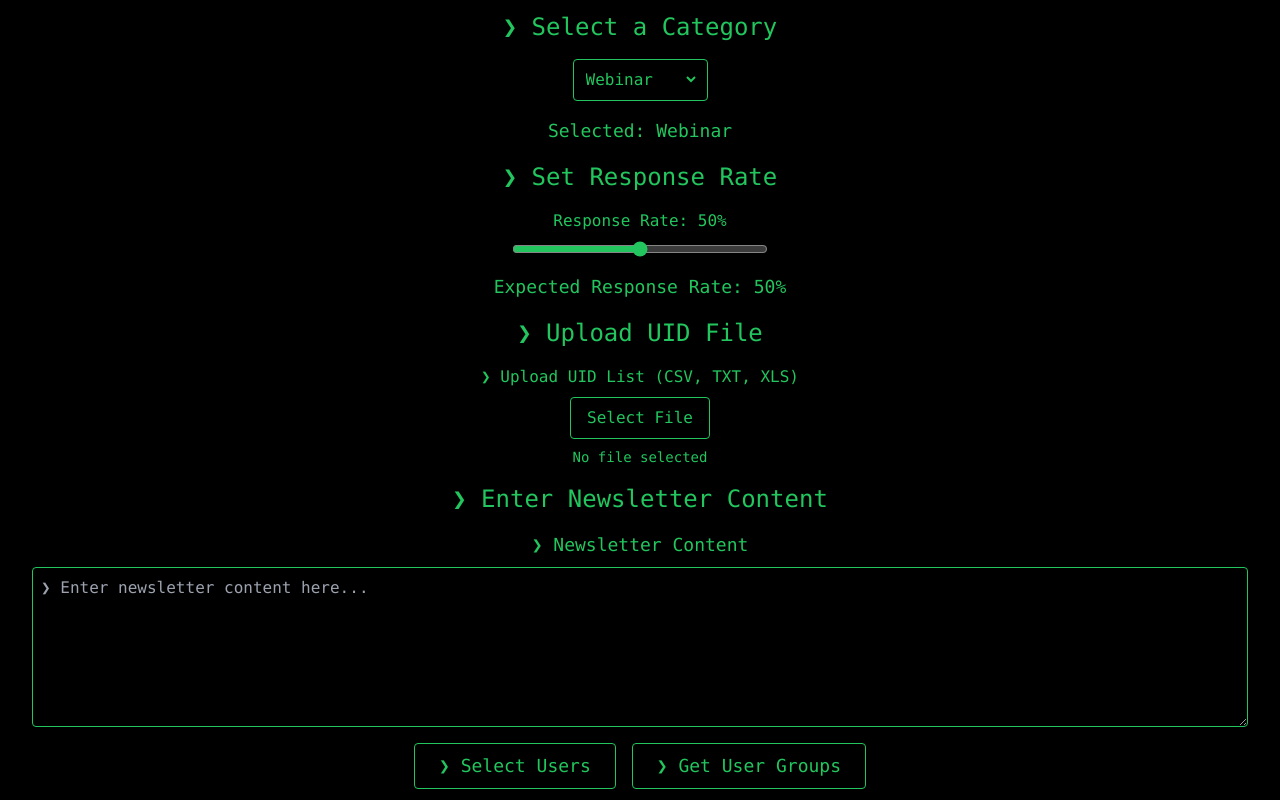
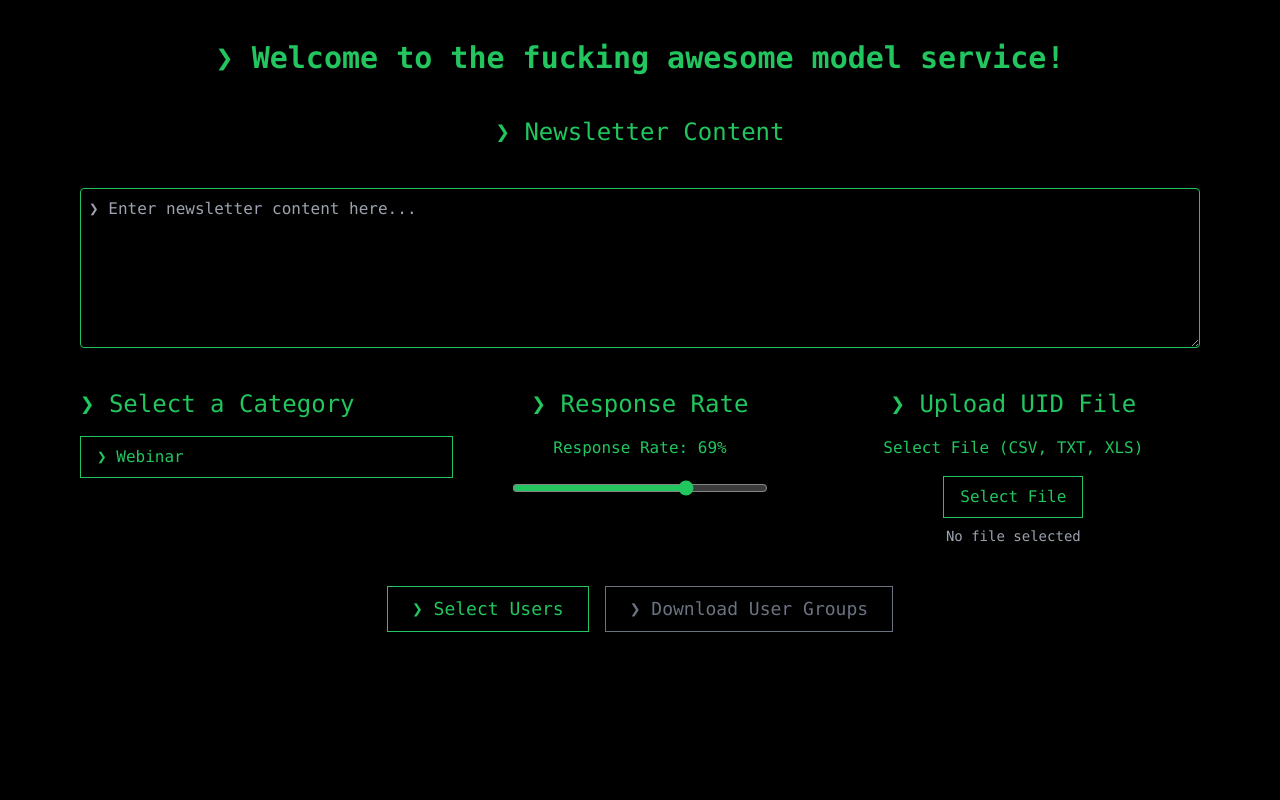
Before and after one commit to DenisKOMAROV/fucking_awesome_ml_web_ui_template, a React (Create React App) app in the folder frontend/: page / in a window 1280 px wide. Built offline with nearby package versions, Linux system fonts and the light colour scheme.

Commit message:
v1 with done frontend, but no mocks of stats

```diff
--- a/frontend/package.json
+++ b/frontend/package.json
@@ -7,6 +7,7 @@
     "@testing-library/jest-dom": "^6.6.3",
     "@testing-library/react": "^16.2.0",
     "@testing-library/user-event": "^13.5.0",
+    "jszip": "^3.10.1",
     "react": "^19.0.0",
     "react-dom": "^19.0.0",
     "react-scripts": "5.0.1",
--- a/frontend/src/App.js
+++ b/frontend/src/App.js
@@ -6,45 +6,57 @@ import TextBox from "./components/TextBox";
 import Button from "./components/Button";
 
 function App() {
-  const categories = ["Webinar", "Newsletter", "Event"];
+  const categories = ["Webinar", "Digest Analitycs", "Digest Product", "Ads", "Offline Event", "Other",];
   const [selectedCategory, setSelectedCategory] = useState(categories[0]);
-  const [responseRate, setResponseRate] = useState(50);
-  const [selectedFile, setSelectedFile] = useState(null);
+  const [responseRate, setResponseRate] = useState(69);
+  const [filesGenerated, setFilesGenerated] = useState(false);
   const [newsletterContent, setNewsletterContent] = useState("");
+
 
   const handleSelectUsers = () => {
     alert(`Selecting users for ${selectedCategory} with ${responseRate}% response rate.`);
-    // Here we will later call the FastAPI backend
+    setFilesGenerated(true);
   };
 
-  const handleGetUserGroups = () => {
+  const handleDownloadGroups = () => {
+    if (!filesGenerated) return;
     alert("Downloading user groups...");
-    // This will trigger a download from FastAPI later
   };
 
   return (
-    <div className="h-screen bg-black text-green-500 flex flex-col items-center justify-center space-y-4 p-4">
-      <h1 className="text-2xl">❯ Select a Category</h1>
-      <Dropdown options={categories} onSelect={setSelectedCategory} />
-      <p className="text-lg">Selected: {selectedCategory}</p>
+    <div className="h-screen bg-black text-green-500 flex flex-col items-center justify-start space-y-10 p-10">
+      <h1 className="text-3xl font-bold">❯ Welcome to the fucking awesome model service!</h1>
+      <h2 className="text-2xl mt-2">❯ Newsletter Content</h2>
+        <TextBox onContentChange={setNewsletterContent} />
 
-      <h2 className="text-2xl mt-4">❯ Set Response Rate</h2>
-      <Slider onChange={setResponseRate} />
-      <p className="text-lg">Expected Response Rate: {responseRate}%</p>
+      <div className="flex w-full justify-between px-10">
+        <div className="w-1/3 space-y-4">
+          <h2 className="text-2xl">❯ Select a Category</h2>
+          <Dropdown options={categories} onSelect={setSelectedCategory} />
+        </div>
 
-      <h2 className="text-2xl mt-4">❯ Upload UID File</h2>
-      <FileUpload onFileSelect={setSelectedFile} />
-      {selectedFile && <p className="text-lg">Selected File: {selectedFile.name}</p>}
+        <div className="w-1/3 flex flex-col items-center space-y-4">
+          <h2 className="text-2xl">❯ Response Rate</h2>
+          <Slider onChange={setResponseRate} />
+        </div>
 
-      <h2 className="text-2xl mt-4">❯ Enter Newsletter Content</h2>
-      <TextBox onContentChange={setNewsletterContent} />
-      {newsletterContent && (
-        <p className="text-sm text-gray-400 mt-2">Saved content preview: {newsletterContent.substring(0, 50)}...</p>
-      )}
+        <div className="w-1/3 text-center space-y-4">
+          <h2 className="text-2xl">❯ Upload UID File</h2>
+          <p className="text-green-500">Select File (CSV, TXT, XLS)</p>
+          <FileUpload onFileSelect={(file) => console.log("Uploaded file:", file)} />
+        </div>
+      </div>
+
 
       <div className="mt-6 space-x-4 flex">
         <Button text="Select Users" onClick={handleSelectUsers} />
-        <Button text="Get User Groups" onClick={handleGetUserGroups} />
+        <button
+          onClick={handleDownloadGroups}
+          disabled={!filesGenerated}
+          className={`px-6 py-2 text-lg border ${filesGenerated ? "bg-black text-green-500 border-green-500 hover:bg-green-500 hover:text-black transition" : "border-gray-500 text-gray-500 cursor-not-allowed"}`}
+        >
+          ❯ Download User Groups
+        </button>
       </div>
     </div>
   );
--- a/frontend/src/components/Button.js
+++ b/frontend/src/components/Button.js
@@ -2,7 +2,7 @@ const Button = ({ text, onClick }) => {
     return (
       <button
         onClick={onClick}
-        className="bg-black text-green-500 border border-green-500 px-6 py-2 rounded hover:bg-green-500 hover:text-black transition text-lg"
+        className="bg-black text-green-500 border border-green-500 px-6 py-2 hover:bg-green-500 hover:text-black transition text-lg"
       >
         ❯ {text}
       </button>
--- a/frontend/src/components/Dropdown.js
+++ b/frontend/src/components/Dropdown.js
@@ -1,26 +1,36 @@
 import { useState } from "react";
 
 const Dropdown = ({ options, onSelect }) => {
-  const [selected, setSelected] = useState(options[0]); // Default to first option
+  const [selected, setSelected] = useState(options[0]);
+  const [isOpen, setIsOpen] = useState(false);
 
-  const handleSelect = (event) => {
-    setSelected(event.target.value);
-    onSelect(event.target.value);
+  const handleSelect = (option) => {
+    setSelected(option);
+    onSelect(option);
+    setIsOpen(false);
   };
 
   return (
-    <div className="border border-green-500 p-2 rounded text-green-500 bg-black">
-      <select
-        className="bg-black text-green-500 outline-none"
-        value={selected}
-        onChange={handleSelect}
+    <div className="relative inline-block w-full">
+      <div
+        className="bg-black text-green-500 border border-green-500 px-4 py-2 cursor-pointer hover:bg-green-500 hover:text-black transition"
+        onClick={() => setIsOpen(!isOpen)}
       >
-        {options.map((option, index) => (
-          <option key={index} value={option}>
-            {option}
-          </option>
-        ))}
-      </select>
+        ❯ {selected}
+      </div>
+      {isOpen && (
+        <div className="absolute left-0 w-full bg-black border border-green-500 mt-1">
+          {options.map((option, index) => (
+            <div
+              key={index}
+              className="px-4 py-2 hover:bg-green-500 hover:text-black cursor-pointer transition"
+              onClick={() => handleSelect(option)}
+            >
+              ❯ {option}
+            </div>
+          ))}
+        </div>
+      )}
     </div>
   );
 };
--- a/frontend/src/components/FileUpload.js
+++ b/frontend/src/components/FileUpload.js
@@ -13,21 +13,20 @@ const FileUpload = ({ onFileSelect }) => {
 
   return (
     <div className="flex flex-col items-center space-y-2">
-      <label className="text-green-500">❯ Upload UID List (CSV, TXT, XLS)</label>
+      <label
+        htmlFor="file-upload"
+        className="cursor-pointer bg-black text-green-500 border border-green-500 px-4 py-2 hover:bg-green-500 hover:text-black transition"
+      >
+        Select File
+      </label>
       <input
         type="file"
         accept=".csv,.txt,.xls,.xlsx"
+        id="file-upload"
+        className="hidden"
         onChange={handleFileChange}
-        className="hidden"
-        id="file-upload"
       />
-      <label
-        htmlFor="file-upload"
-        className="cursor-pointer bg-black text-green-500 border border-green-500 px-4 py-2 rounded hover:bg-green-500 hover:text-black transition"
-      >
-        Select File
-      </label>
-      <p className="text-sm">{fileName}</p>
+      <p className="text-sm text-gray-400">{fileName}</p>
     </div>
   );
 };
--- a/frontend/src/components/Slider.js
+++ b/frontend/src/components/Slider.js
@@ -1,7 +1,7 @@
 import { useState } from "react";
 
 const Slider = ({ min = 0, max = 100, onChange }) => {
-  const [value, setValue] = useState(50); // Default to 50%
+  const [value, setValue] = useState(69); // Default to 69%
 
   const handleChange = (event) => {
     const newValue = event.target.value;
@@ -10,7 +10,7 @@ const Slider = ({ min = 0, max = 100, onChange }) => {
   };
 
   return (
-    <div className="flex flex-col items-center space-y-2">
+    <div className="flex flex-col items-center space-y-5">
       <label className="text-green-500">Response Rate: {value}%</label>
       <input
         type="range"
--- a/frontend/src/components/TextBox.js
+++ b/frontend/src/components/TextBox.js
@@ -10,8 +10,7 @@ const TextBox = ({ onContentChange }) => {
   };
 
   return (
-    <div className="flex flex-col items-center space-y-2 w-full px-4">
-      <label className="text-green-500 text-lg">❯ Newsletter Content</label>
+    <div className="flex flex-col items-center space-y-10 w-full px-10">
       <textarea
         className="w-full h-40 p-2 bg-black border border-green-500 text-green-500 rounded outline-none focus:ring-2 focus:ring-green-500"
         value={content}
```
Also changed, not shown: 1 other file (tests, documents, lock files or other folders).
